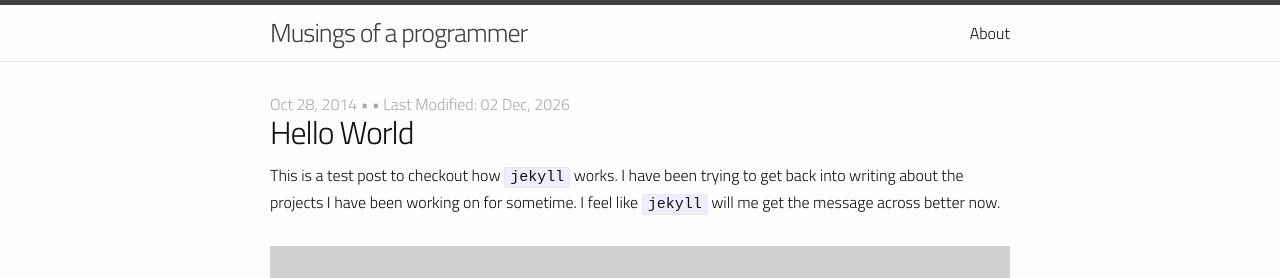
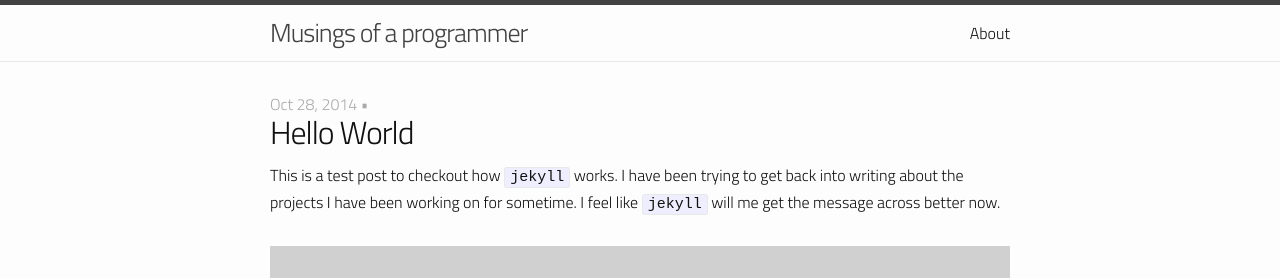
Before and after one commit to arupbhunia/kirankoduru.github.io, a Jekyll site: the page built from _posts/2014-10-28-welcome-to-jekyll.md, in a window 1280 px wide. Shown: the top 278 px of the page. Built offline with Jekyll 4.4.1, drawn with Linux system fonts in a browser that asks for light colours; nearby versions of some CDN libraries; comment, search, counter and statistics services are not loaded; some of the changed lines change nothing that is shown.

Commit message:
remove last modified date

```diff
--- a/_layouts/post.html
+++ b/_layouts/post.html
@@ -15,7 +15,6 @@ layout: default
     {% unless words contains "-" %}
       {{ words | plus: 180 | divided_by: 180 | append: " minutes to read" }}
     {% endunless %}
-    • Last Modified: {{ page.last-modified-date | date: '%d %b, %Y' }}
     </span>
 
     {% if page.image %}
--- a/_plugins/hook-add-last-modified-date.rb
+++ /dev/null
@@ -1,9 +0,0 @@
-Jekyll::Hooks.register :posts, :pre_render do |post|
-
-  # get the current post last modified time
-  modification_time = File.mtime( post.path )
-
-  # inject modification_time in post's datas.
-  post.data['last-modified-date'] = modification_time
-
-end
```
